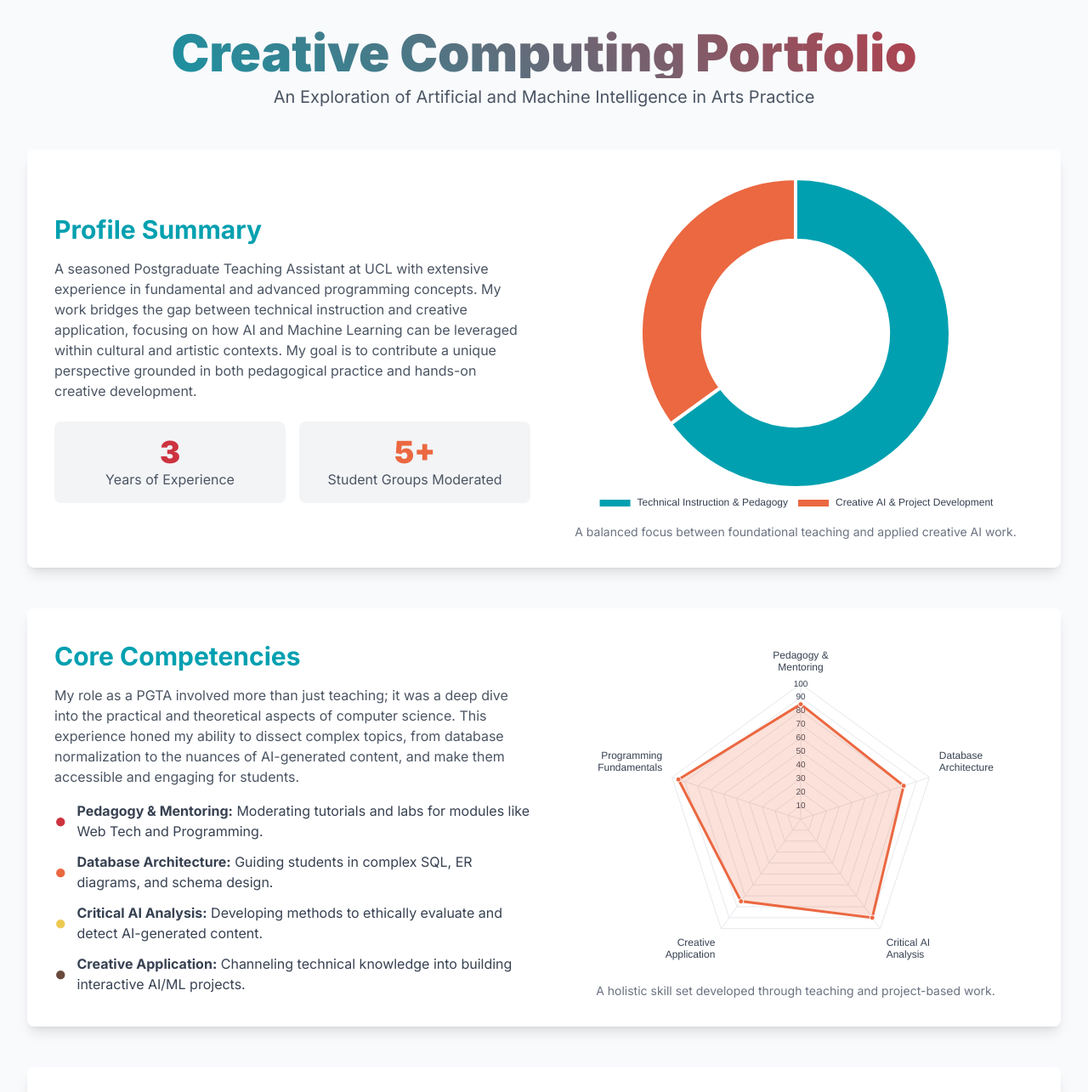
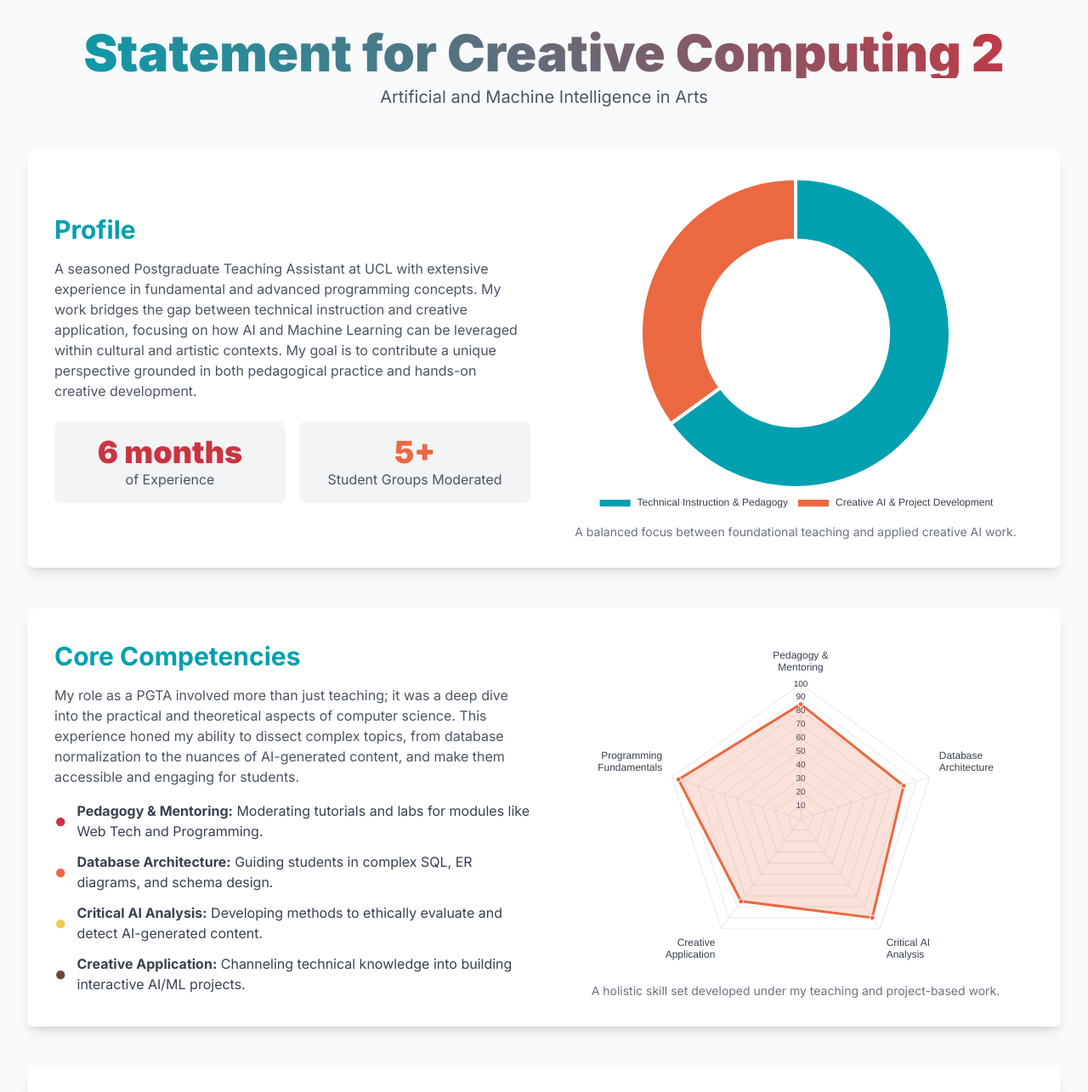
Before and after one commit to iravish123/generative-archive-short-statement, a plain HTML site: page index.html in a window 1280 px wide. Shown: the top 1285 px of the page at 85% size. Drawn offline with nearby package versions, Linux system fonts and the light colour scheme.

Commit message:
Update index.html

```diff
--- a/index.html
+++ b/index.html
@@ -65,8 +65,8 @@
     <div class="container mx-auto p-4 md:p-8">
 
         <header class="text-center mb-12">
-            <h1 class="text-4xl md:text-6xl font-black mb-2 gradient-text">Creative Computing Portfolio</h1>
-            <p class="text-lg md:text-xl text-gray-600">An Exploration of Artificial and Machine Intelligence in Arts Practice</p>
+            <h1 class="text-4xl md:text-6xl font-black mb-2 gradient-text">Statement for Creative Computing 2</h1>
+            <p class="text-lg md:text-xl text-gray-600">Artificial and Machine Intelligence in Arts</p>
         </header>
 
         <main class="space-y-12">
@@ -74,14 +74,14 @@
             <section id="introduction" class="bg-white rounded-lg shadow-lg p-6 md:p-8">
                 <div class="grid grid-cols-1 md:grid-cols-2 gap-8 items-center">
                     <div>
-                        <h2 class="text-3xl font-bold text-[#00A0B0] mb-4">Profile Summary</h2>
+                        <h2 class="text-3xl font-bold text-[#00A0B0] mb-4">Profile</h2>
                         <p class="text-gray-600 mb-6">
                             A seasoned Postgraduate Teaching Assistant at UCL with extensive experience in fundamental and advanced programming concepts. My work bridges the gap between technical instruction and creative application, focusing on how AI and Machine Learning can be leveraged within cultural and artistic contexts. My goal is to contribute a unique perspective grounded in both pedagogical practice and hands-on creative development.
                         </p>
                         <div class="grid grid-cols-2 gap-4 text-center">
                             <div class="bg-gray-100 p-4 rounded-lg">
-                                <span class="text-4xl font-extrabold text-[#CC333F]">3</span>
-                                <p class="text-gray-600">Years of Experience</p>
+                                <span class="text-4xl font-extrabold text-[#CC333F]">6 months</span>
+                                <p class="text-gray-600">of Experience</p>
                             </div>
                             <div class="bg-gray-100 p-4 rounded-lg">
                                 <span class="text-4xl font-extrabold text-[#EB6841]">5+</span>
@@ -104,7 +104,7 @@
                         <div class="chart-container">
                             <canvas id="competenciesChart"></canvas>
                         </div>
-                        <p class="text-center text-sm text-gray-500 mt-2">A holistic skill set developed through teaching and project-based work.</p>
+                        <p class="text-center text-sm text-gray-500 mt-2">A holistic skill set developed under my teaching and project-based work.</p>
                     </div>
                     <div class="md:order-first">
                         <h2 class="text-3xl font-bold text-[#00A0B0] mb-4">Core Competencies</h2>
@@ -199,7 +199,7 @@
         </main>
 
         <footer class="text-center mt-12 py-6 border-t border-gray-200">
-            <p class="text-gray-500">This infographic was dynamically generated and is ready to be explored further in Creative Computing 2.</p>
+            <p class="text-gray-500">This infographics were coded given to discuss my role in Creative Computing 2 module for Spring Term as a part of BA Art & Technology programme at UCL east.</p>
         </footer>
 
     </div>
```
